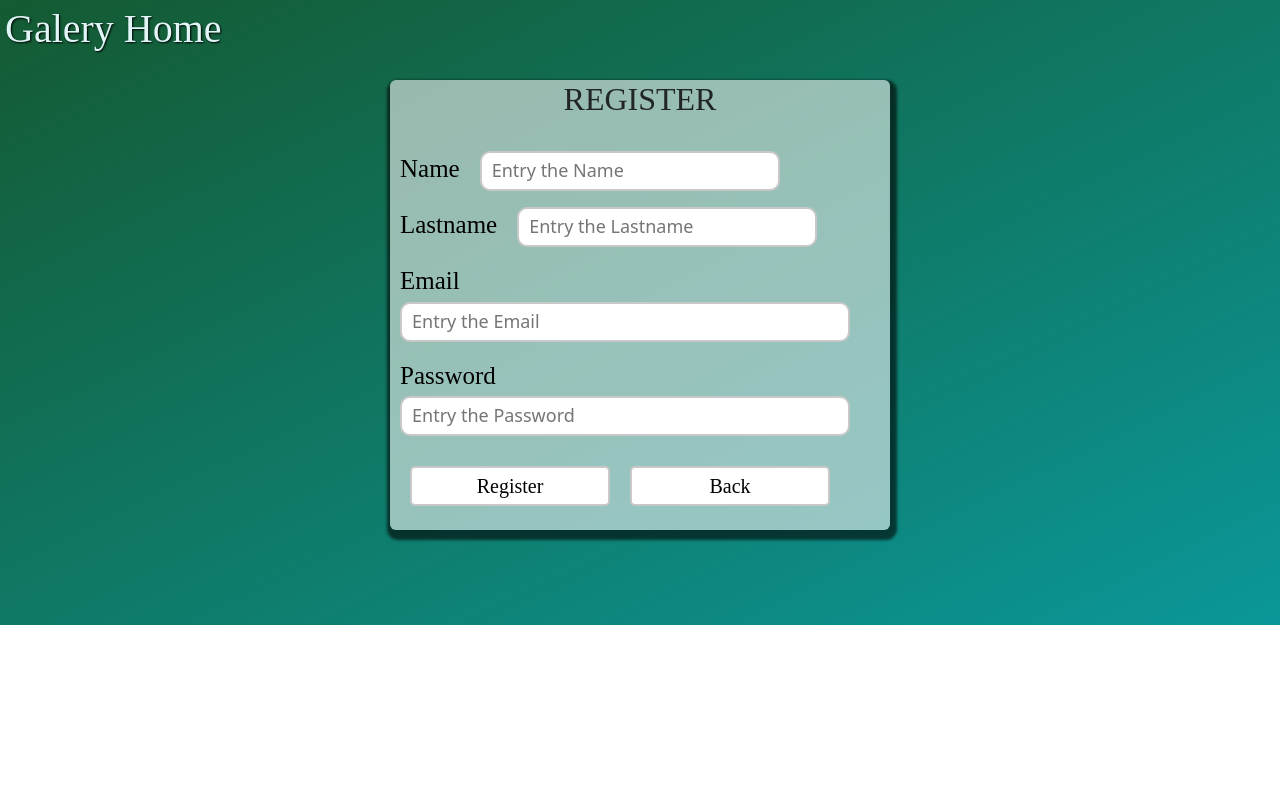
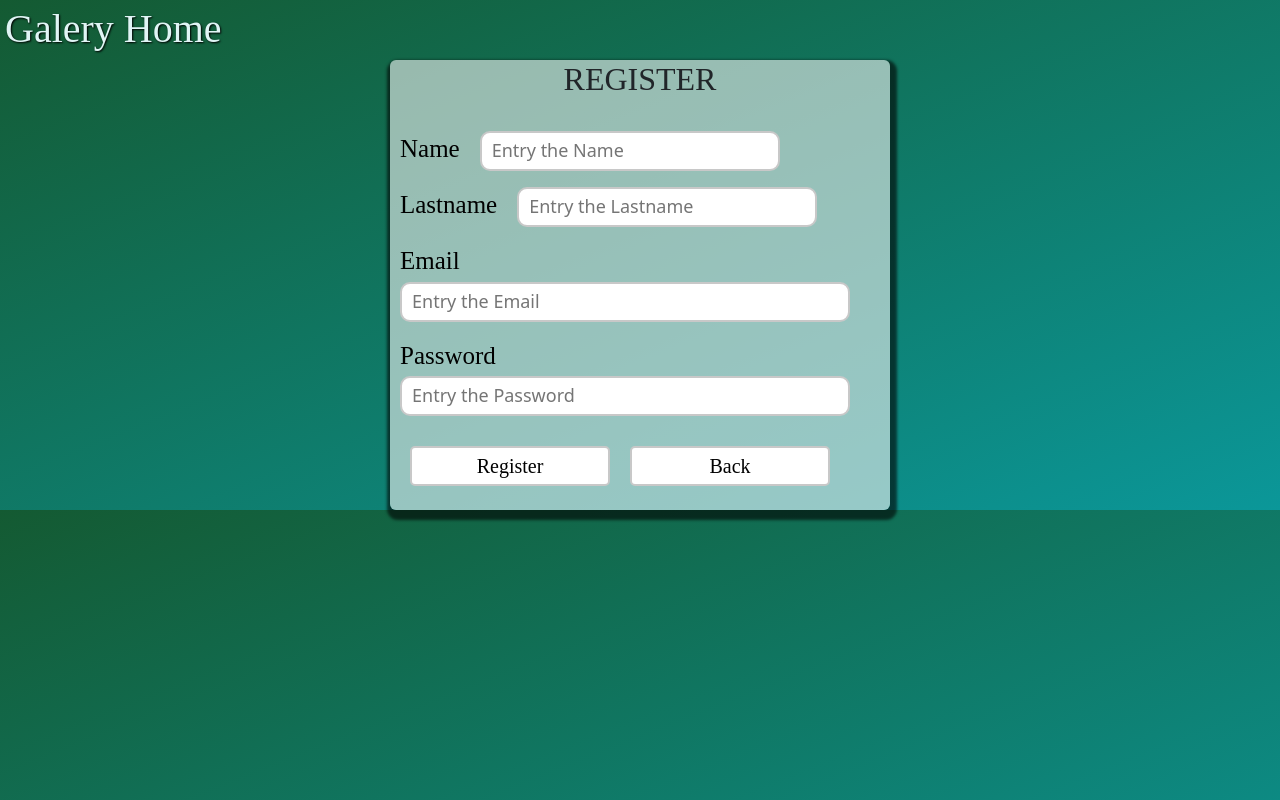
Before and after one commit to KendryRSoto/MN-project-vite, a React (Vite) app: page /register in a window 1280 px wide. Built offline with nearby package versions, Linux system fonts and the light colour scheme.

Commit message:
ultimos detalles login

```diff
--- a/src/Style/style-form-register.css
+++ b/src/Style/style-form-register.css
@@ -2,17 +2,14 @@
   padding: 0px;
   margin: 0px;
 }
+html body {
+  background: linear-gradient(to bottom right, #145a32, #0b9799);
+}
 .Register {
   width: 100%;
-    height: 625px;
-    background: linear-gradient(to bottom right, #145a32, #0b9799);
+  height: 100%;
 }
-  .box-form-register {
-    width: 90%;
-    height: 500px;
-    margin: auto;
-    margin-top: 20px;
-  }
+
 .form-register {
   background-color: rgba(242, 242, 242, 0.6);
   width: 500px;
@@ -44,7 +41,7 @@
     box-shadow: 2px 5px 3px 5px rgba(0, 0, 0, 0.6);
   }
 }
-  .tittle-register{
+.tittle-register {
   width: 100%;
   height: 70px;
   text-align: center;
@@ -62,10 +59,8 @@
     color: #000;
     font-size: 20px;
     font-family: serif;
-        margin: 0px 7
-        0px 2px 10px;
+    margin: 0px 7 0px 2px 10px;
   }
-
 }
 .label-name {
   color: #000;
@@ -122,7 +117,6 @@
     background-color: #fff;
     border-radius: 5px;
   }
-
 }
 
 .button-R-register:hover {
@@ -154,5 +148,4 @@
     background-color: #fff;
     border-radius: 5px;
   }
-
 }
--- a/src/Style/style-form.css
+++ b/src/Style/style-form.css
@@ -2,15 +2,14 @@
   padding: 0px;
   margin: 0px;
 }
-
 .login {
   width: 100%;
-  height: 625px;
+  height: 100%;
   background: linear-gradient(to bottom right, #145a32, #0b9799);
 }
 .box-form {
   width: 80%;
-  height: 500px;
+  height: 100%;
   margin: auto;
   margin-top: 50px;
 }
--- a/src/pages/Home.jsx
+++ b/src/pages/Home.jsx
@@ -1,10 +1,13 @@
-import "../Style/style-home.css";
-
+import { fill } from "@cloudinary/url-gen/actions/resize";
+import { CloudinaryImage } from "@cloudinary/url-gen";
 
 export function Home() {
+  const myImage = new CloudinaryImage("sample", {
+    cloudName: "dstgujjlr",
+  }).resize(fill().width(100).height(150));
   return (
     <div>
-      <h1>hola home</h1>
+      <AdvancedImage cldImg={myImage} />
     </div>
   );
 }
--- a/src/pages/Register.jsx
+++ b/src/pages/Register.jsx
@@ -70,7 +70,7 @@ export function Register() {
   return (
     <div className="Register">
       <Header />
-      <div className="box-form-register">
+
       <div className="form-register">
         <div className="tittle-register">
           <h2>REGISTER</h2>
@@ -122,7 +122,6 @@ export function Register() {
           </button>
         </form>
       </div>
-      </div>
       <ToastContainer />
     </div>
   );
```
Also changed, not shown: src/Style/style-home.css (+5 -5 lines), src/pages/Login.jsx (+7 -8 lines). Lines whose indentation alone changed are shown as unchanged.
